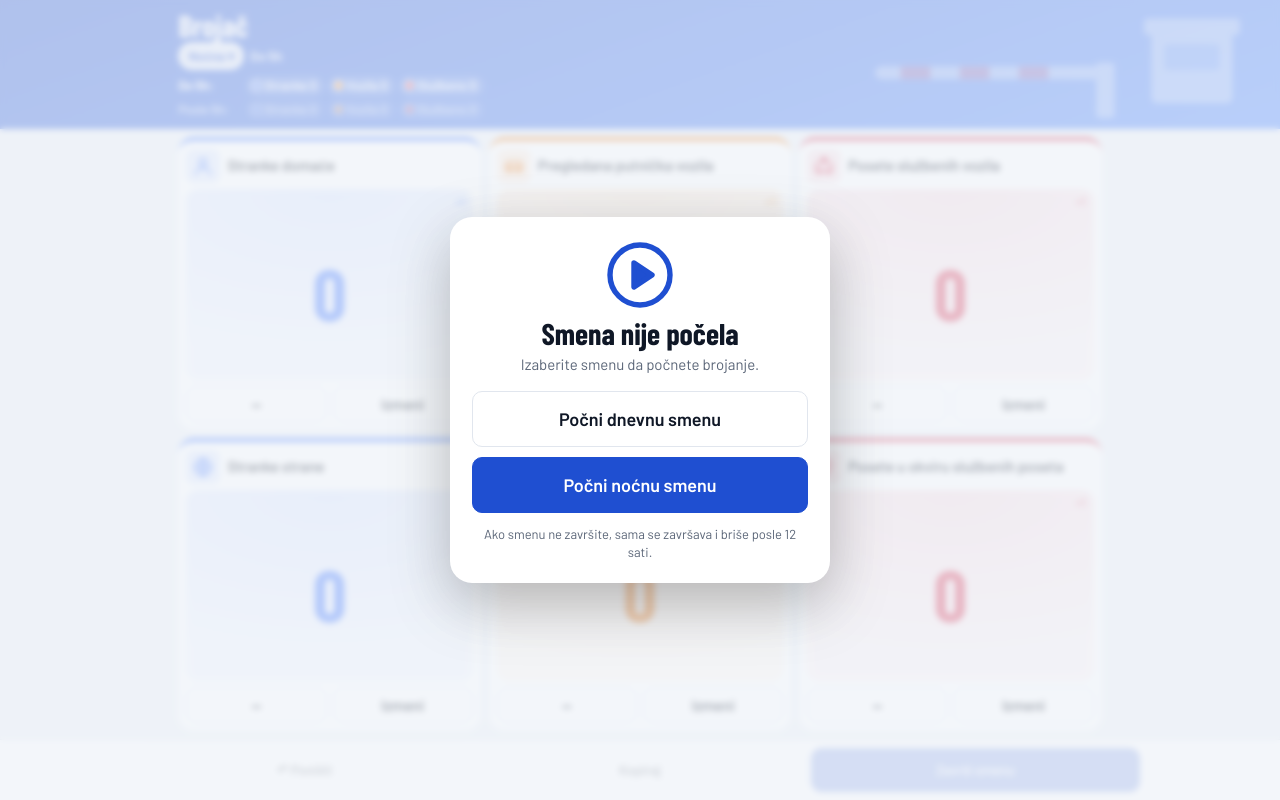
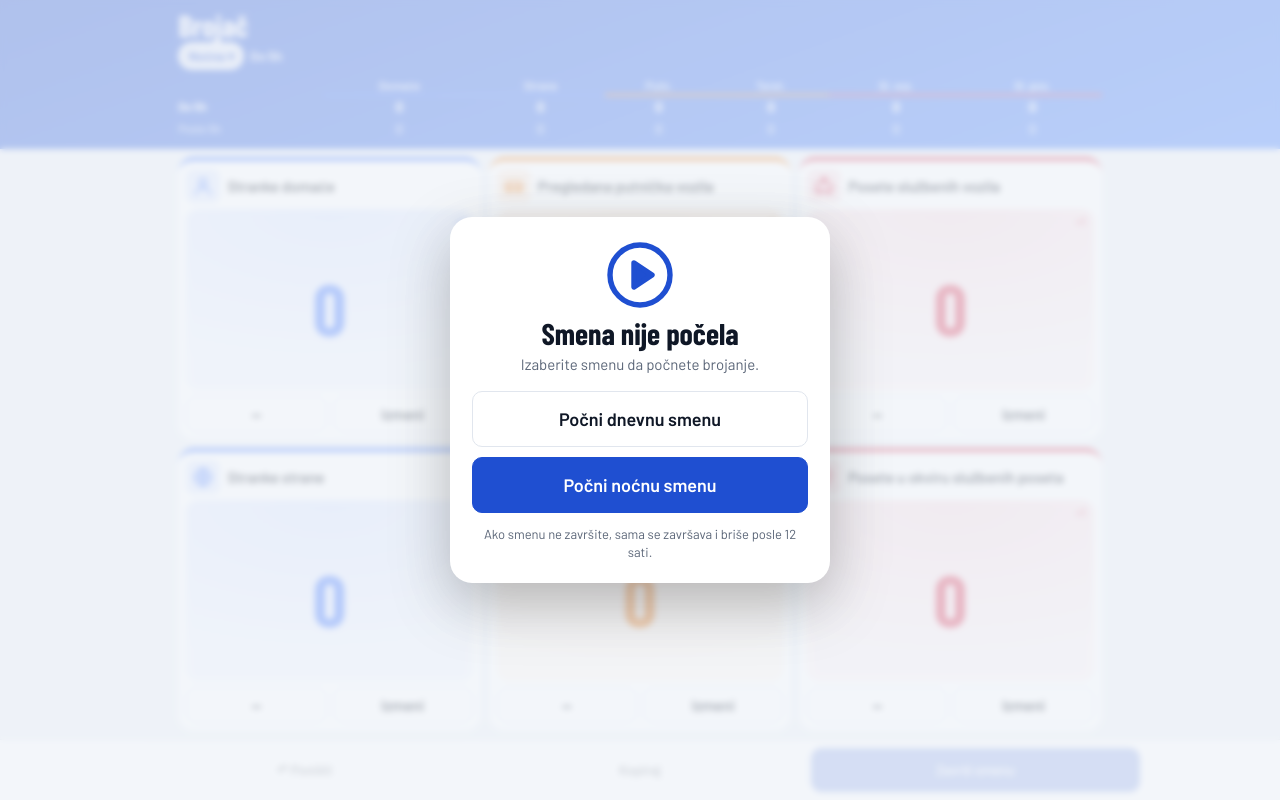
Before and after one commit to maricevicnikola769-cell/brojac-smene, a plain HTML site: page index.html in a window 1280 px wide. Drawn offline with nearby package versions, Linux system fonts and the light colour scheme.

Commit message:
Update index.html

```diff
--- a/index.html
+++ b/index.html
@@ -24,11 +24,17 @@ html,body{height:100%}
 body{margin:0;background:var(--bg);color:var(--ink);font:16px/1.4 Barlow,system-ui,sans-serif;overflow:hidden;-webkit-tap-highlight-color:transparent;display:grid;grid-template-rows:auto minmax(0,1fr) auto;height:100dvh}
 .hero{position:relative;color:#fff;background:linear-gradient(160deg,var(--sky1),var(--sky2));overflow:hidden}
 .hero svg{position:absolute;right:0;bottom:0;height:100%;width:auto;opacity:.35;pointer-events:none}
-@media(max-width:600px){.hero svg{display:none}}
-.hin{position:relative;padding-top:max(10px,env(safe-area-inset-top)) !important;max-width:1000px;margin:0 auto;padding:10px max(3vw,12px);display:flex;align-items:center;justify-content:space-between;gap:10px}
+.hero svg{display:none}
+.hin{position:relative;flex-direction:column;align-items:stretch;padding-top:max(10px,env(safe-area-inset-top)) !important;max-width:1000px;margin:0 auto;padding:10px max(3vw,12px);display:flex;align-items:center;justify-content:space-between;gap:10px}
 h1{font:700 24px/1 "Barlow Condensed",sans-serif;margin:0}
 .date{opacity:.85;font-size:13px;margin-top:2px;white-space:nowrap}
-.chips{display:grid;gap:4px;margin-top:6px}.cr{display:flex;flex-wrap:wrap;align-items:center;gap:5px;opacity:.6}.cr.act{opacity:1}.cr b{font-size:12.5px;min-width:64px}.cr{flex-wrap:nowrap;gap:4px}.cr .chip{font-size:12.5px;padding:1px 7px;gap:4px}.cr .chip i{width:7px;height:7px}
+.chips{margin-top:6px}
+.sum{border-collapse:collapse;font-size:12.5px;font-variant-numeric:tabular-nums;width:100%}
+.sum th,.sum td{padding:1px 4px;text-align:center;white-space:nowrap}
+.sum th{font-weight:600;font-size:11.5px;opacity:.9;border-bottom:2px solid var(--g)}
+.sum td{font-weight:700;font-size:14px}
+.sum th:first-child,.sum td:first-child{text-align:left;padding-left:0;border:0;font-size:11.5px;font-weight:700}
+.sum tr.dim td{opacity:.55}
 .chip{display:flex;align-items:center;gap:5px;background:#ffffff26;border-radius:999px;padding:1px 9px;font-size:13px;font-weight:600;white-space:nowrap}
 .chip i{width:8px;height:8px;border-radius:50%;background:var(--g);box-shadow:0 0 0 1.5px #fff}
 main{width:100%;max-width:1000px;margin:0 auto;padding:8px max(3vw,8px);display:grid;grid-template-columns:repeat(2,minmax(0,1fr));grid-template-rows:repeat(3,minmax(0,1fr));gap:8px}
@@ -89,7 +95,7 @@ body.off #idle{display:grid}
     <g fill="#d92d4c"><rect x="14" y="36" width="16" height="7"/><rect x="46" y="36" width="16" height="7"/><rect x="78" y="36" width="16" height="7"/></g>
   </svg>
   <div class="hin">
-    <div><h1>Brojač</h1><div class="date"><button class="sh" id="shift" aria-label="Promeni smenu"></button><span id="date"></span></div><div class="chips" id="chips"></div></div>
+    <div style="width:100%"><h1>Brojač</h1><div class="date"><button class="sh" id="shift" aria-label="Promeni smenu"></button><span id="date"></span></div><div class="chips" id="chips"></div></div>
   </div>
 </header>
 
@@ -129,6 +135,7 @@ const G=[
  {t:"Službeno",col:"var(--c3)",items:[["slv","Posete službenih vozila"],["slp","Posete u okviru službenih poseta"]]}
 ];
 const ALL=G.flatMap(g=>g.items);
+const SH={dom:"Domaće",str:"Strane",pv:"Putn.",tv:"Teret.",slv:"Sl. voz.",slp:"Sl. pos."};
 const KEY="brojac-smene-v1";
 const CUT={d:17,n:5},TN={d:"Dnevna",n:"Noćna"};
 const guessT=t=>{const h=new Date(t).getHours();return h>=5&&h<17?"d":"n"};
@@ -163,7 +170,7 @@ const render=()=>{
  const p=per(),o=p==="a"?"b":"a";
  if(st.on&&p!==lastPer){lastPer=p;undo=[];if(p==="b")toast("Od "+CUT[st.t]+"h se broji posebno")}
  ALL.forEach(([k])=>{$("n-"+k).textContent=st[p][k];$("p-"+k).textContent=(p==="b"||st[o][k])?lab(o)+": "+st[o][k]:""});
- $("chips").innerHTML=["a","b"].map(q=>`<div class="cr${q===p?" act":""}"><b>${lab(q).replace(/^./,m=>m.toUpperCase())}:</b>${G.map(g=>`<span class="chip" style="--g:${g.col}"><i></i>${g.t} ${g.items.reduce((a,[k])=>a+st[q][k],0)}</span>`).join("")}</div>`).join("");
+ $("chips").innerHTML=`<table class="sum"><tr><th></th>${G.map(g=>g.items.map(([k])=>`<th style="--g:${g.col}">${SH[k]}</th>`).join("")).join("")}</tr>`+["a","b"].map(q=>`<tr class="${q===p?"":"dim"}"><td>${lab(q).replace(/^./,m=>m.toUpperCase())}</td>${ALL.map(([k])=>`<td>${st[q][k]}</td>`).join("")}</tr>`).join("")+`</table>`;
  $("shift").textContent=TN[st.t]+" ▾";
  $("date").innerHTML="";
  const sp=document.createElement("span");sp.className="per";sp.textContent=p==="b"?"Posle "+CUT[st.t]+"h · posebno":"Do "+CUT[st.t]+"h";
```
